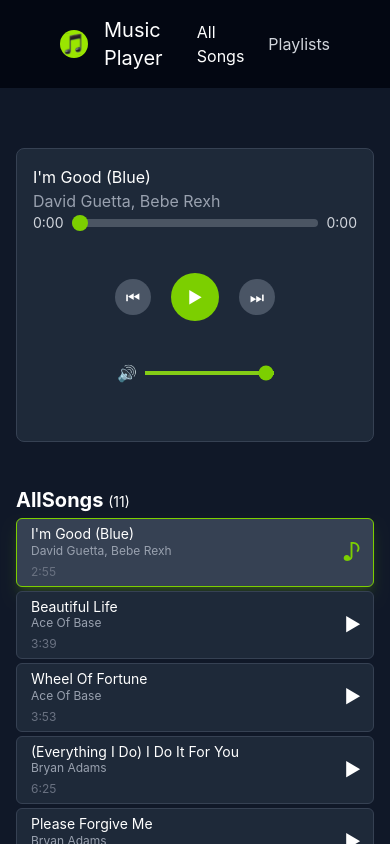
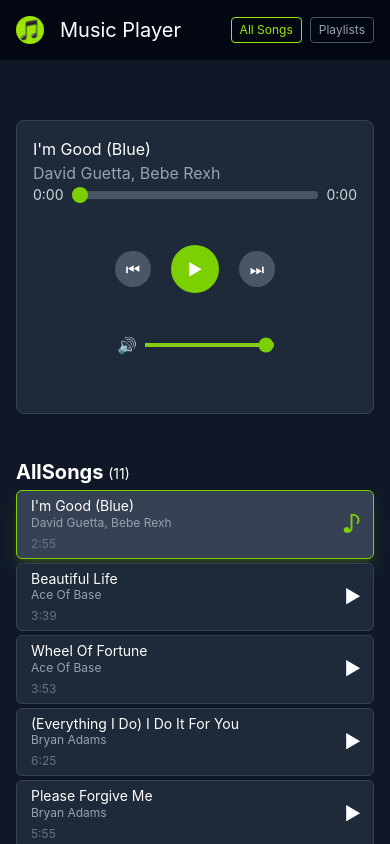
Before and after one commit to Iryna-Andaral/music-player, a React (Vite) app: page / in a window 390 px wide. Shown: the top 844 px of the page. Built offline with nearby package versions, Linux system fonts and the light colour scheme.

Commit message:
Style responsive navigation buttons

```diff
--- a/src/components/Navbar.tsx
+++ b/src/components/Navbar.tsx
@@ -3,18 +3,22 @@ import logo from "../assets/logo.svg";
 
 export const Navbar = (): React.ReactElement => {
   return (
-    <nav className="flex items-center bg-gray-950 py-4 px-15">
+    <nav className="flex items-center bg-gray-950 px-4 py-4 sm:px-8 xl:px-15">
       <Link to="/" className="flex items-center gap-2 text-white">
         <img src={logo} alt="Logo" className="h-7 w-7 mr-2 border-none" />
         <h1 className="text-xl">Music Player</h1>
       </Link>
 
-      <div className="ml-auto flex items-center gap-6">
+      <div className="ml-auto flex items-center gap-2 sm:gap-4">
         <NavLink
           to="/"
           end
           className={({ isActive }) =>
-            isActive ? "text-white" : "text-gray-300 hover:text-white"
+            `rounded border px-2 py-1 text-xs transition-colors sm:px-3 sm:py-1.5 sm:text-sm ${
+              isActive
+                ? "border-lime-400 text-lime-400"
+                : "border-gray-600 text-gray-400 hover:border-gray-400 hover:text-gray-200"
+            }`
           }
         >
           All Songs
@@ -23,7 +27,11 @@ export const Navbar = (): React.ReactElement => {
         <NavLink
           to="/playlists"
           className={({ isActive }) =>
-            isActive ? "text-white" : "text-gray-300 hover:text-white"
+            `rounded border px-2 py-1 text-xs transition-colors sm:px-3 sm:py-1.5 sm:text-sm ${
+              isActive
+                ? "border-lime-400 text-lime-400"
+                : "border-gray-600 text-gray-400 hover:border-gray-400 hover:text-gray-200"
+            }`
           }
         >
           Playlists
```
